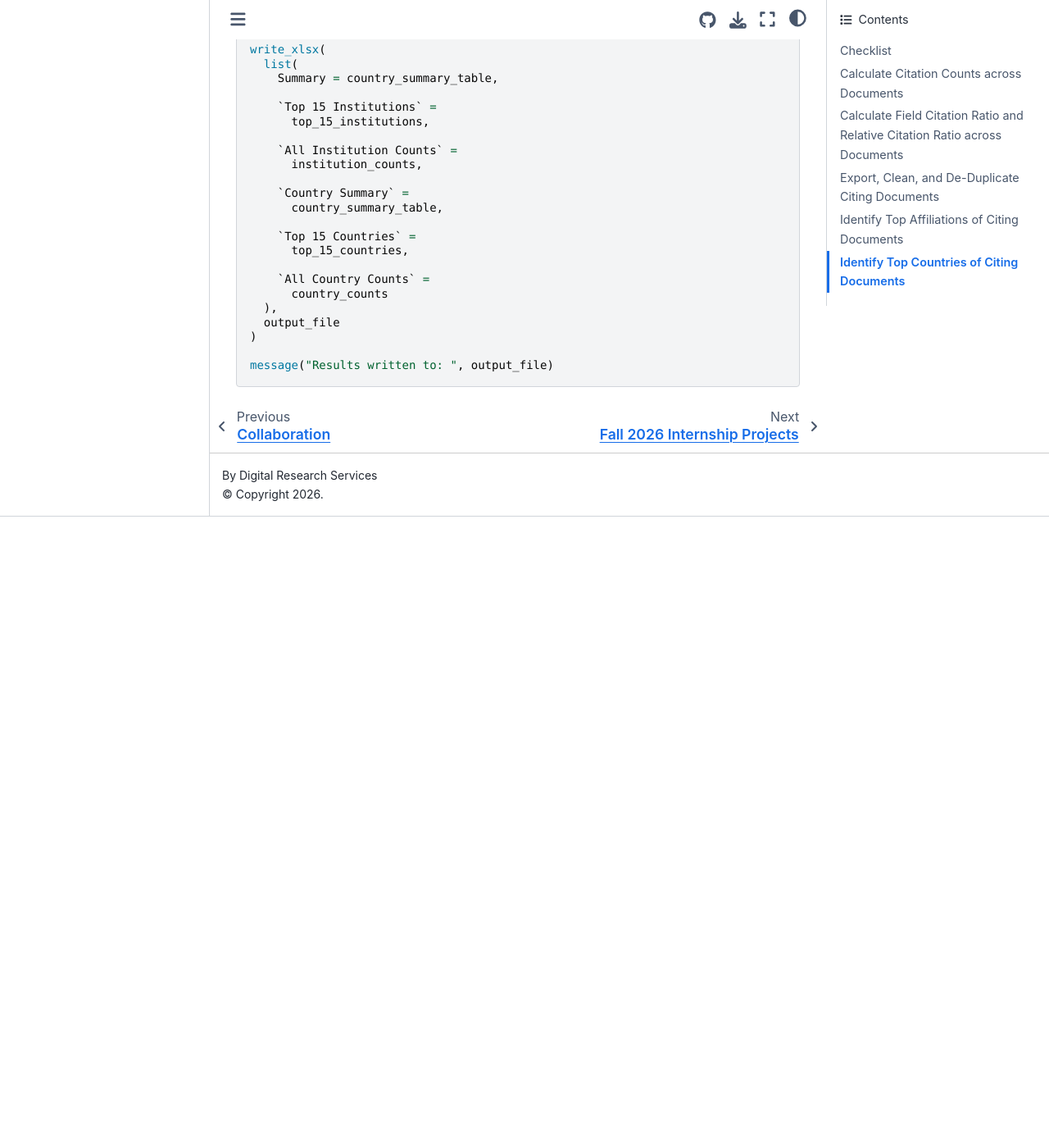
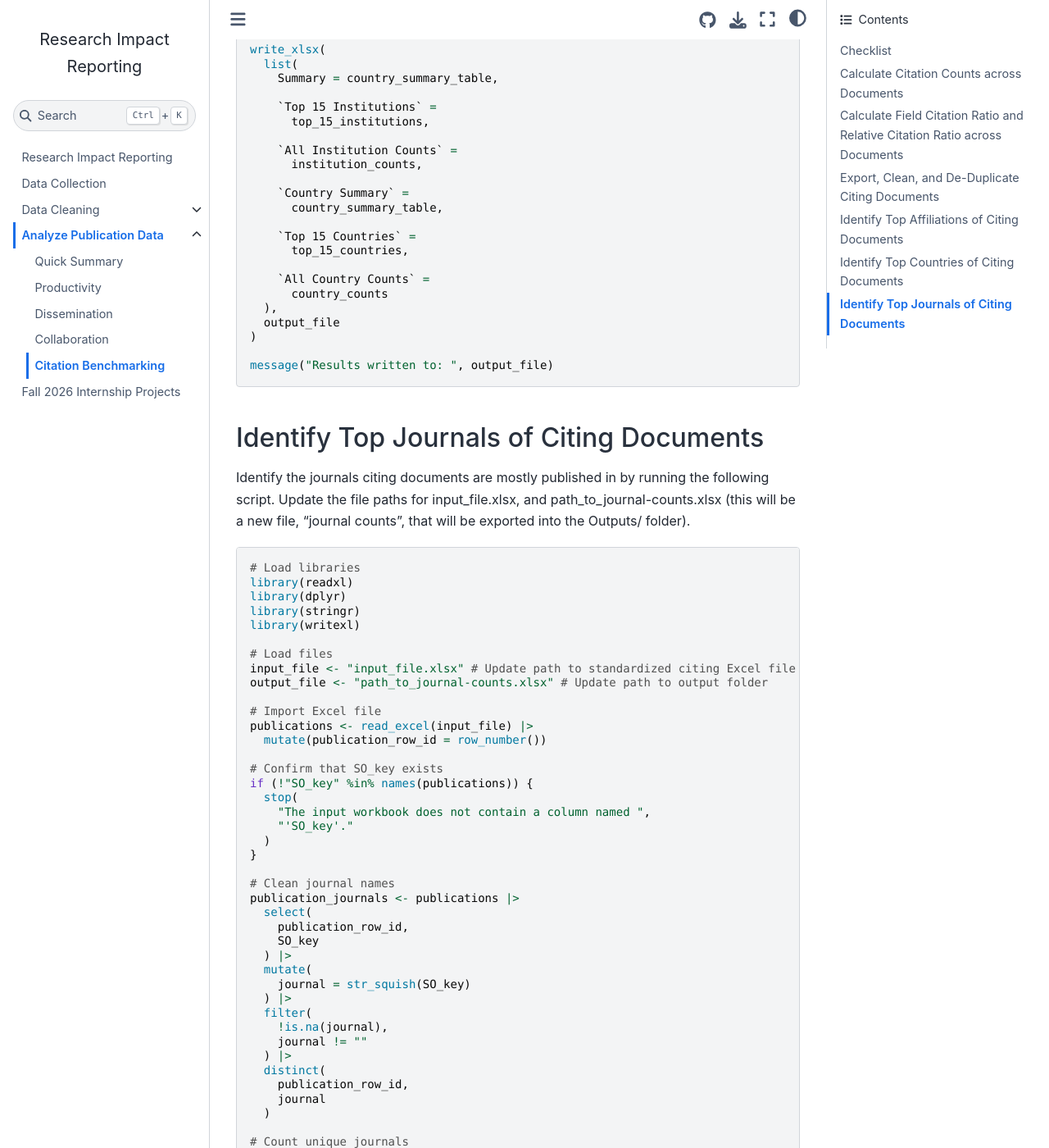
Before and after one commit to vvlooking/research-impact, a Jupyter Book: the page built from website/analyze-data-citation-benchmarking.md, in a window 1280 px wide and 1400 px high, scrolled down 9497 px. Shown: the whole window at 82% size. Built offline with Jupyter Book 1.0.4 settings and Sphinx 7.4.7 and the Sphinx Book theme 1.1.4, drawn with Linux system fonts in a browser that asks for light colours; before the commit the page ends 10127 px from its top, so only the background shows below that; some of the changed text lies outside the part shown.

Commit message:
Update analyze-data-citation-benchmarking.md

````diff
--- a/website/analyze-data-citation-benchmarking.md
+++ b/website/analyze-data-citation-benchmarking.md
@@ -468,3 +468,109 @@
 
 message("Results written to: ", output_file)
 ```
+
+## Identify Top Journals of Citing Documents
+
+Identify the journals citing documents are mostly published in by running the following script. Update the file paths for input_file.xlsx, and path_to_journal-counts.xlsx (this will be a new file, “journal counts”, that will be exported into the Outputs/ folder).
+
+```r
+# Load libraries
+library(readxl)
+library(dplyr)
+library(stringr)
+library(writexl)
+
+# Load files
+input_file <- "input_file.xlsx" # Update path to standardized citing Excel file
+output_file <- "path_to_journal-counts.xlsx" # Update path to output folder
+
+# Import Excel file
+publications <- read_excel(input_file) |>
+  mutate(publication_row_id = row_number())
+
+# Confirm that SO_key exists
+if (!"SO_key" %in% names(publications)) {
+  stop(
+    "The input workbook does not contain a column named ",
+    "'SO_key'."
+  )
+}
+
+# Clean journal names
+publication_journals <- publications |>
+  select(
+    publication_row_id,
+    SO_key
+  ) |>
+  mutate(
+    journal = str_squish(SO_key)
+  ) |>
+  filter(
+    !is.na(journal),
+    journal != ""
+  ) |>
+  distinct(
+    publication_row_id,
+    journal
+  )
+
+# Count unique journals
+number_unique_journals <- publication_journals |>
+  summarise(
+    unique_journals = n_distinct(journal)
+  ) |>
+  pull(unique_journals)
+
+message(
+  "Number of unique journals: ",
+  number_unique_journals
+)
+
+# Count publications per journal
+journal_counts <- publication_journals |>
+  count(
+    journal,
+    name = "unique_publications",
+    sort = TRUE
+  ) |>
+  mutate(
+    rank = row_number()
+  ) |>
+  select(
+    rank,
+    journal,
+    unique_publications
+  )
+
+# Select top 15 journals
+top_15_journals <- journal_counts |>
+  slice_head(n = 15)
+
+print(top_15_journals)
+
+# Summary
+journal_summary_table <- tibble(
+  measure = c(
+    "Publications in input file",
+    "Publications with journal data",
+    "Unique journals"
+  ),
+  value = c(
+    nrow(publications),
+    n_distinct(publication_journals$publication_row_id),
+    number_unique_journals
+  )
+)
+
+# Export results
+write_xlsx(
+  list(
+    `Journal Summary` = journal_summary_table,
+    `Top 15 Journals` = top_15_journals,
+    `All Journal Counts` = journal_counts
+  ),
+  output_file
+)
+
+message("Results written to: ", output_file)
+```
````
